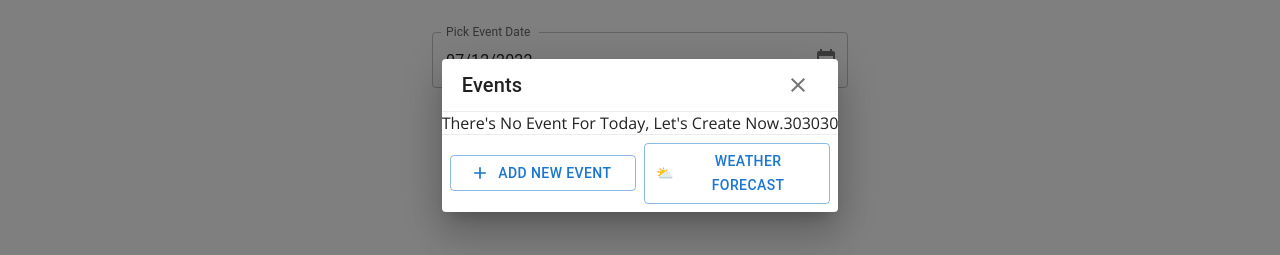
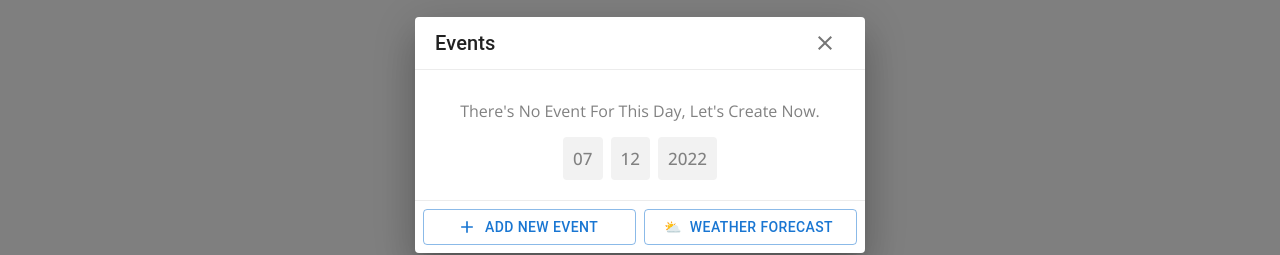
Before and after one commit to itsreza/forecast-calendar, a React (Create React App) app: page / in a window 1280 px wide. Shown: the part 265-520 px from the top of the page. Built offline with nearby package versions, Linux system fonts and the light colour scheme.

Commit message:
tired and so pain on me and happy to finish calendar page

```diff
--- a/src/components/AddEventForm/index.jsx
+++ b/src/components/AddEventForm/index.jsx
@@ -1,11 +1,16 @@
-import React from 'react'
-import TextField from '../TextField'
-
-export default function AddEventForm({onBlur}) {
+import React from "react";
+import TextField from "../TextField";
+import classes from "./index.module.scss";
+export default function AddEventForm({ onBlur }) {
   return (
-    <>
-    <TextField name="title" onBlur={onBlur} label="title" />
-    <TextField name="description" onBlur={onBlur}  label="description" />
-    </>
-  )
+    <div className={classes.form_container}>
+      <TextField fullWidth name="title" onBlur={onBlur} label="title" />
+      <TextField
+        fullWidth
+        name="description"
+        onBlur={onBlur}
+        label="description"
+      />
+    </div>
+  );
 }
--- /dev/null
+++ b/src/components/AddEventForm/index.module.scss
@@ -0,0 +1,7 @@
+.form_container {
+  width: 450px;
+  padding: 10px;
+  div:first-child {
+    margin-bottom: 10px;
+  }
+}
--- /dev/null
+++ b/src/components/widgets/EmptyEvent/index.jsx
@@ -0,0 +1,16 @@
+import React from "react";
+import classes from "./index.module.scss";
+export default function EmptyEvent({ date }) {
+  const separatedDate = date?.toString().split("/");
+
+  return (
+    <div className={classes.root}>
+      <span>There's No Event For This Day, Let's Create Now.</span>
+      <div className={classes.date}>
+        <span>{separatedDate?.[1]}</span>
+        <span>{separatedDate?.[2]}</span>
+        <span>{separatedDate?.[0]}</span>
+      </div>
+    </div>
+  );
+}
--- /dev/null
+++ b/src/components/widgets/EmptyEvent/index.module.scss
@@ -0,0 +1,20 @@
+.root {
+  display: flex;
+  flex-direction: column;
+  justify-content: space-between;
+  text-align: center;
+  height: 70px;
+  padding: 30px 0px;
+  color: #818181;
+  width: 450px;
+  .date {
+    span {
+      background: #f2f2f2;
+      margin: 0px 4px;
+      padding: 10px;
+      border-radius: 4px;
+      font-size: 17px;
+      font-weight: 500;
+    }
+  }
+}
--- a/src/container/Calendar/index.jsx
+++ b/src/container/Calendar/index.jsx
@@ -13,8 +13,9 @@ import { GREGORIAN_DASHED_DATE_FORMAT } from "../../shared/constants/dateFormats
 import { convertDateToEntryFormat } from "../../shared/utils/dateConvertor";
 import uniqueIDGenerator from "../../shared/utils/uniqueIDGenerator";
 import { addNewEventRequested } from "../../store/actions/eventActions";
-import AddIcon from '@mui/icons-material/Add';
+import AddIcon from "@mui/icons-material/Add";
 import classes from "./index.module.scss";
+import EmptyEvent from "../../components/widgets/EmptyEvent";
 
 export default function Calendar() {
   const currentDate = moment();
@@ -43,12 +44,20 @@ export default function Calendar() {
 
   const watchEventActionsComponent = (
     <>
-    <Button onClick={() => setDialogType("ADD_EVENT")} startIcon={<AddIcon />} variant="outlined">
-    Add New Event
-    </Button>
-    <Button   onClick={() => history.push(`/weather?date=${moment(selectedDate)}`)} startIcon={<span style={{fontSize : 14}}>⛅️</span>} variant="outlined">
-    Weather Forecast
-    </Button>
+      <Button
+        onClick={() => setDialogType("ADD_EVENT")}
+        startIcon={<AddIcon />}
+        variant="outlined"
+      >
+        Add New Event
+      </Button>
+      <Button
+        onClick={() => history.push(`/weather?date=${moment(selectedDate)}`)}
+        startIcon={<span style={{ fontSize: 14 }}>⛅️</span>}
+        variant="outlined"
+      >
+        Weather Forecast
+      </Button>
     </>
   );
 
@@ -74,15 +83,13 @@ export default function Calendar() {
     )
     .map((event) => <EventItem {...event} id={event.key} />);
 
+  const selectedDialogDate = moment(selectedDate).format("YYYY/MM/DD");
 
-    const selectedDialogDate = moment(selectedDate).format("YYYY/MM/DD")
-
-    const notFoundEventComponent = <>
-    <span>There's No Event For Today, Let's Create Now.</span>
-    <span>30</span>
-    <span>30</span>
-    <span>30</span>
+  const notFoundEventComponent = (
+    <>
+      <EmptyEvent date={selectedDialogDate} />
     </>
+  );
 
   return (
     <div className={classes.calendar_container}>
@@ -105,7 +112,13 @@ export default function Calendar() {
         onClose={() => setIsOpenDialog(false)}
       >
         {dialogType === "WATCH_EVENT" ? (
-          <>{renderEventItems?.length > 0 ? renderEventItems : <div>{notFoundEventComponent}</div>}</>
+          <>
+            {renderEventItems?.length > 0 ? (
+              renderEventItems
+            ) : (
+              <div>{notFoundEventComponent}</div>
+            )}
+          </>
         ) : (
           <AddEventForm onBlur={onBlurAddEventForm} />
         )}
--- a/src/container/Weather/index.jsx
+++ b/src/container/Weather/index.jsx
@@ -1,30 +1,31 @@
-import moment from 'moment'
-import React, { useEffect } from 'react'
-import {  useLocation } from 'react-router-dom'
-import { getRequestMethod } from '../../services/httpService'
+import moment from "moment";
+import React, { useEffect } from "react";
+import { useLocation } from "react-router-dom";
+import { getRequestMethod } from "../../services/httpService";
+import classes from "./index.module.scss";
 
 export default function Weather() {
+  const searchParam = useLocation()?.search;
+  const dateURLQueryString = new URLSearchParams(searchParam).get("date");
 
-  const searchParam = useLocation()?.search
-  const dateURLQueryString = new URLSearchParams(searchParam).get("date")
+  console.log({ dateURLQueryString });
 
+  const convertedDateToTimeStamp = moment(dateURLQueryString).format("X");
 
+  const showingDate = moment(dateURLQueryString).format("YYYY/DD/MM");
 
-  console.log(({dateURLQueryString}))
-
-  const convertedDateToTimeStamp = moment(dateURLQueryString).format("X")
-
-    useEffect(()=> {
-        // const apiAddress =  `https://api.openweathermap.org/data/2.5/onecall/timemachine?lat=35.7219&lon=51.3347&dt=${convertedDateToTimeStamp}&appid=${process.env.REACT_APP_WEATHER_SERVICE_TOKEN}`
-        // const apiAddress =  `https://api.openweathermap.org/data/2.5/onecall/timemachine?lat=35.7219&lon=51.3347&dt=${convertedDateToTimeStamp}&appid=${process.env.REACT_APP_WEATHER_SERVICE_TOKEN}`
-        const apiAddress =  `https://api.openweathermap.org/data/2.5/weather?lat=35.7219&lon=51.3347&dt=${convertedDateToTimeStamp}&appid=${process.env.REACT_APP_WEATHER_SERVICE_TOKEN}`
-        getRequestMethod(apiAddress).then((response)=> console.log("W" , response))
-    } , [])
+  useEffect(() => {
+    // const apiAddress =  `https://api.openweathermap.org/data/2.5/onecall/timemachine?lat=35.7219&lon=51.3347&dt=${convertedDateToTimeStamp}&appid=${process.env.REACT_APP_WEATHER_SERVICE_TOKEN}`
+    // const apiAddress =  `https://api.openweathermap.org/data/2.5/onecall/timemachine?lat=35.7219&lon=51.3347&dt=${convertedDateToTimeStamp}&appid=${process.env.REACT_APP_WEATHER_SERVICE_TOKEN}`
+    const apiAddress = `https://api.openweathermap.org/data/2.5/weather?lat=35.7219&lon=51.3347&dt=${convertedDateToTimeStamp}&appid=${process.env.REACT_APP_WEATHER_SERVICE_TOKEN}`;
+    getRequestMethod(apiAddress).then((response) => console.log("W", response));
+  }, []);
 
   return (
-    <div>Weather
-
-      {convertedDateToTimeStamp}
+    <div>
+      <div className={classes.title}>⛅️ Forecast</div>
+      <div className={classes.date}>Date : {showingDate}</div>
+      {/* {convertedDateToTimeStamp} */}
     </div>
-  )
+  );
 }
--- /dev/null
+++ b/src/container/Weather/index.module.scss
@@ -0,0 +1,10 @@
+.title {
+  font-size: 26px;
+  text-align: center;
+}
+
+.date {
+  font-size: 14px;
+  text-align: center;
+  color: #837979;
+}
```
